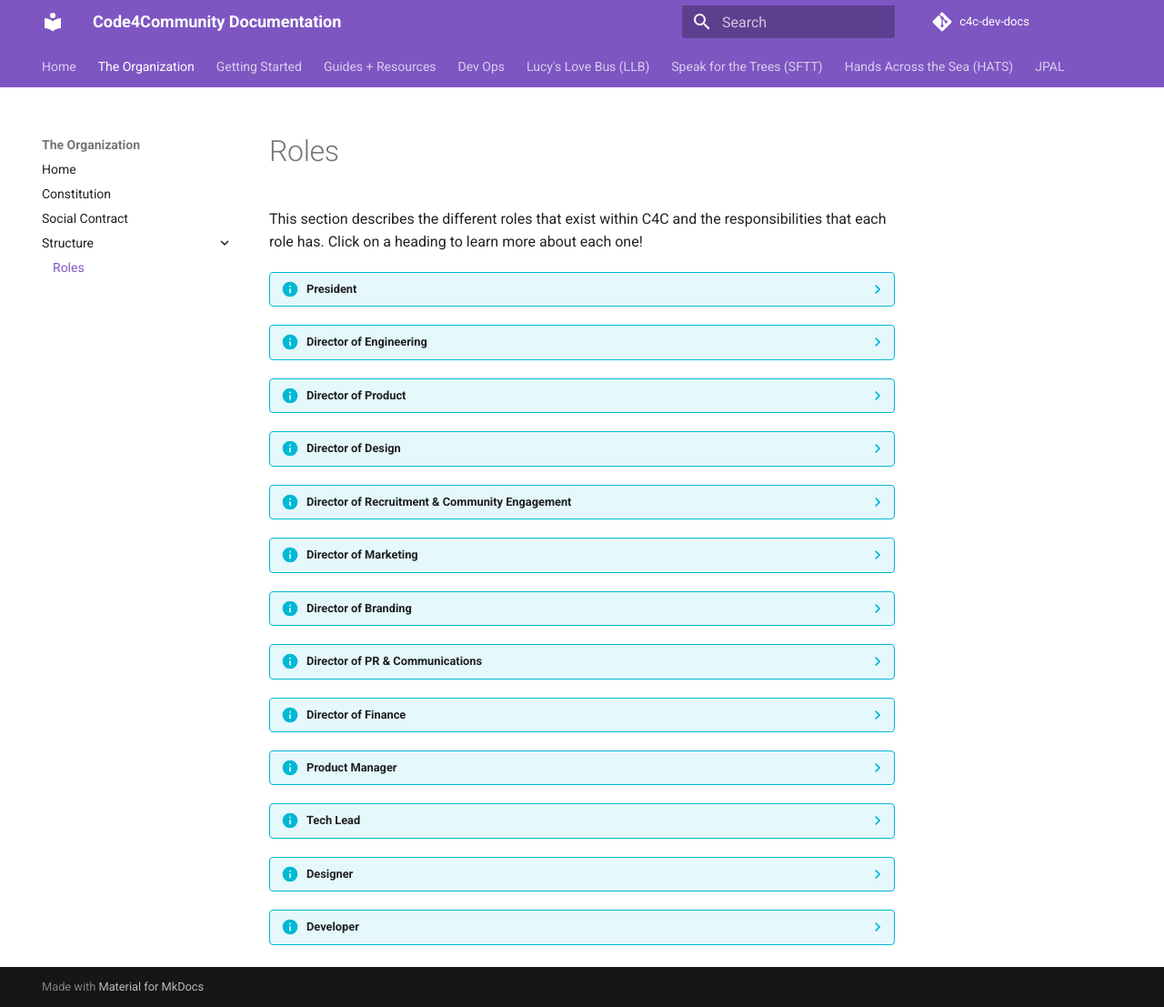
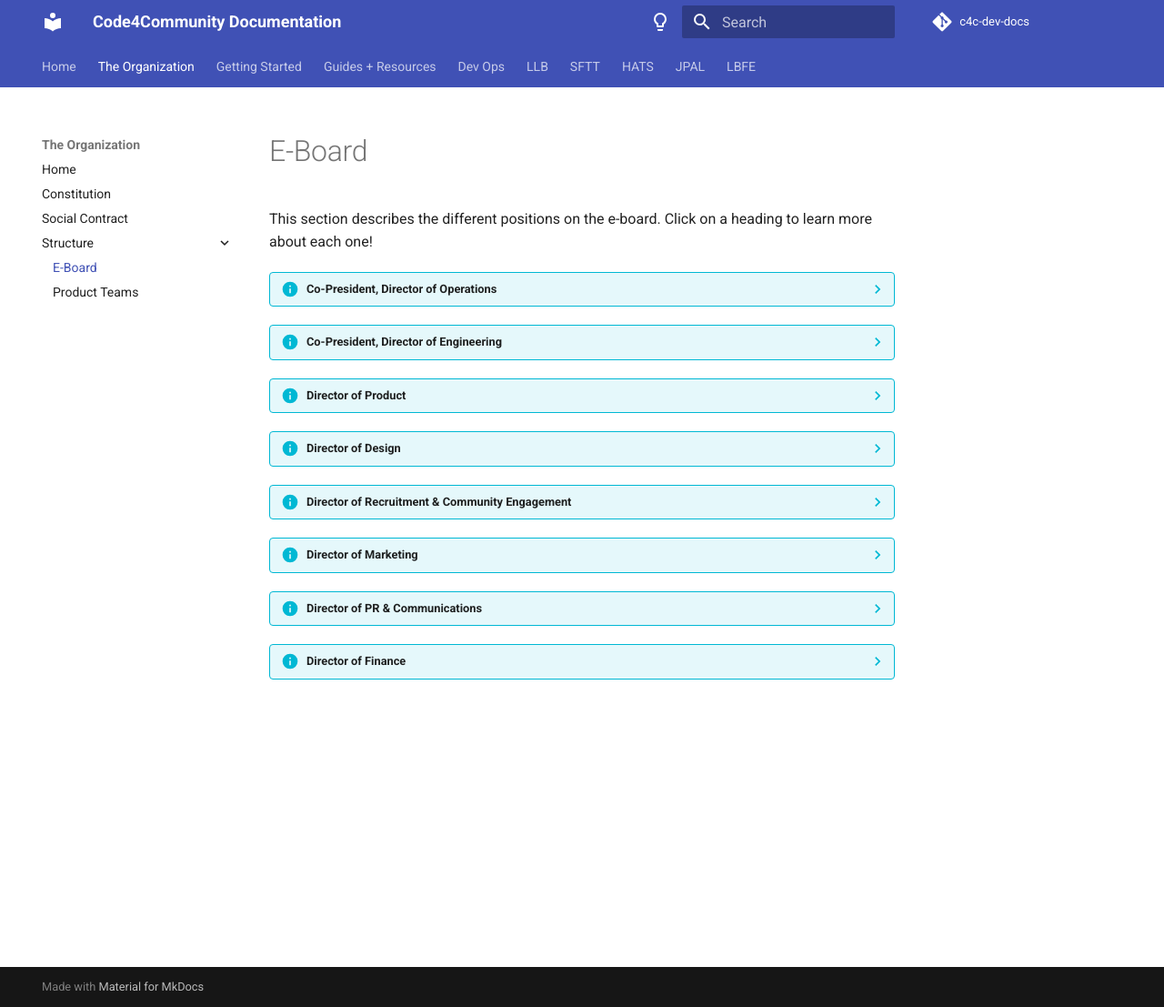
Before and after one commit to Code-4-Community/c4c-dev-docs, an MkDocs documentation site: the page built from docs/organization/structure/e-board.md, in a window 1280 px wide and 1107 px high. Shown: the whole window at 91% size. Built offline with MkDocs 1.6.1 and Material for MkDocs 9.7.7, drawn with Linux system fonts in a browser that asks for light colours; comment, search, counter and statistics services are not loaded.

Commit message:
Work in progress

```diff
--- a/docs/organization/structure/index.md
+++ b/docs/organization/structure/e-board.md
@@ -1,6 +1,6 @@
-This section describes the different roles that exist within C4C and the responsibilities that each role has. Click on a heading to learn more about each one!
+This section describes the different positions on the e-board. Click on a heading to learn more about each one!
 
-??? info "President"
+??? info "Co-President, Director of Operations"
     The president of Code4Community is responsible for managing the club in both the short term and the long term. In the short term they should manage or at least be aware of all major initiatives within the club to ensure everything is running smoothly. In the long term they are responsible for making sure all high-level leadership roles are filled by qualified candidates, ensuring that C4C continues to be a welcoming community and that the product development is sustainable and valuable both to the partners and the developers.
 
     **Responsibilities**
@@ -20,7 +20,7 @@ This section describes the different roles that exist within C4C and the respons
     - Committed to the club and able to put in significant amounts of time every week
     - Strong and thoughtful communicator
 
-??? info "Director of Engineering"
+??? info "Co-President, Director of Engineering"
     The director of engineering is responsible for managing the technical side of C4C. They should have a say in or be aware of all major technical decisions made by any of the teams and should always keep the long term viability of the club in mind.
 
     **Responsibilities**
@@ -101,22 +101,6 @@ This section describes the different roles that exist within C4C and the respons
     - Strong leadership skills
     - Interest in marketing
 
-??? info "Director of Branding"
-    The director of branding is responsible for helping shape Code4Community’s brand, both visually and by voice. They create the club’s outreach assets, including social platforms and promotional material.
-
-    **Responsibilities**
-
-    - Create assets for social media platforms such as Instagram and LinkedIn, as well as email newsletters
-    - Design promotional materials for outreach/tabling events
-    - Shape branding guidelines for C4C
-
-    **Qualifications**
-
-    - Eye for design
-    - Strong organizational and communication skills
-    - Sense of brand voice and direction
-    - (Preferred) Experience with Figma
-
 ??? info "Director of PR & Communications"
     The Director of PR & Communications is responsible for being a bridge between the organization and the Khoury College, as well as other Northeastern student organizations, and companies in the technology or design industry. They are also in charge of the club's events schedule planning. This includes, but isn't limited to, reaching out to companies & student organizations, planning workshops and events, maintaining current external relationships, and assigning tasks to C4C officers to ensure all events go smoothly and are beneficial to C4C members and audience. They should work closely with the President, the Director of Marketing, the Director of Design, and the Director of Recruitment and Community Engagement to guarantee event planning, advertisement, and attendance.
 
@@ -150,39 +134,3 @@ This section describes the different roles that exist within C4C and the respons
 
     - Good organizational skills
     - (Preferred) Previous experience as a treasurer
-
-??? info "Product Manager"
-    Short description
-
-    **Responsibilities**
-
-    **Qualifications**
-
-??? info "Tech Lead"
-    Short description
-
-    **Responsibilities**
-
-    **Qualifications**
-
-??? info "Designer"
-    At Code4Community, we are on a mission to create free, beautiful, and easy to use software for non-profits in the Boston area. C4C is searching for an experienced product designer looking to a design impactful software for these non-profits.
-
-    **Responsibilities**
-
-    - Lead and design the flows and experience for the client’s needs and bring those to life as a useful product alongside a team of developers and project managers
-    - Communicate ideas effectively to the team and continue to evolve and iterate on your designs as well as past designs
-
-    **Qualifications**
-
-    - 1+ year of experience on designing and scaling digital products
-    - Experience with Figma, sketch, or other design tools. We use Figma here :slightly_smiling_face:
-    - A beautiful portfolio with previous product design work
-    - A passion for helping non-profit organizations
-
-??? info "Developer"
-    Short description
-
-    **Responsibilities**
-
-    **Qualifications**
--- a/mkdocs.yml
+++ b/mkdocs.yml
@@ -1,14 +1,27 @@
 site_name: Code4Community Documentation
 repo_url: https://github.com/Code-4-Community/c4c-dev-docs
 repo_name: c4c-dev-docs
+edit_uri: ""
 
 theme:
     name: material
     favicon: img/favicon.ico
     features:
         - tabs
+        - navigation.tabs
     palette:
-        primary: deep purple
+        - scheme: default
+          toggle:
+            icon: material/lightbulb-outline
+            name: Switch to dark mode
+          primary: indigo
+          accent: pink
+        - scheme: slate
+          toggle:
+            icon: material/lightbulb
+            name: Switch to light mode
+          primary: indigo
+          accent: pink
 
 markdown_extensions:
     - admonition
@@ -28,7 +41,8 @@ nav:
         - Constitution: organization/constitution.md
         - Social Contract: organization/social_contract.md
         - Structure:
-            - Roles: organization/structure/index.md
+            - E-Board: organization/structure/e-board.md
+            - Product Teams: organization/structure/product-teams.md
     - Getting Started:
         - Home: getting-started/index.md
         - Product Workflow: getting-started/product-workflow.md
@@ -47,18 +61,18 @@ nav:
         - Amazon Web Services:
             - Home: dev-ops/aws/index.md
             - Backend Deployment: dev-ops/aws/backend-deployment.md
-    - Lucy's Love Bus (LLB):
+    - LLB:
         - Home: llb/index.md
         - Feature API Specification: llb/llb-api-spec.md
         - Auth API Specification: llb/llb-auth-api.md
         - Local Image Upload Guide: llb/llb-local-image-upload.md
         - Testing Specification: llb/llb-test-spec.md
         - How to style AntD components with styled-components: llb/antd-styled-components.md
-    - Speak for the Trees (SFTT):
+    - SFTT:
         - Home: sftt/index.md
         - API Specification: sftt/sftt-api-spec.md
         - ArcGIS Architecture: sftt/arcgis-architecture.md
-    - Hands Across the Sea (HATS):
+    - HATS:
         - Home: hats/index.md
         - Auth API Specification: hats/api-spec-auth.md
         - Countries API Specification: hats/api-spec-country.md
@@ -68,3 +82,5 @@ nav:
         - Books API Specification: hats/api-spec-school-books.md
     - JPAL:
         - Home: jpal/index.md
+    - LBFE:
+        - Home: lbfe/index.md
```
Also changed, not shown: docs/index.md (+6 -0 lines), docs/lbfe/index.md (added, +1 -0 lines), docs/organization/structure/product-teams.md (added, +37 -0 lines).
